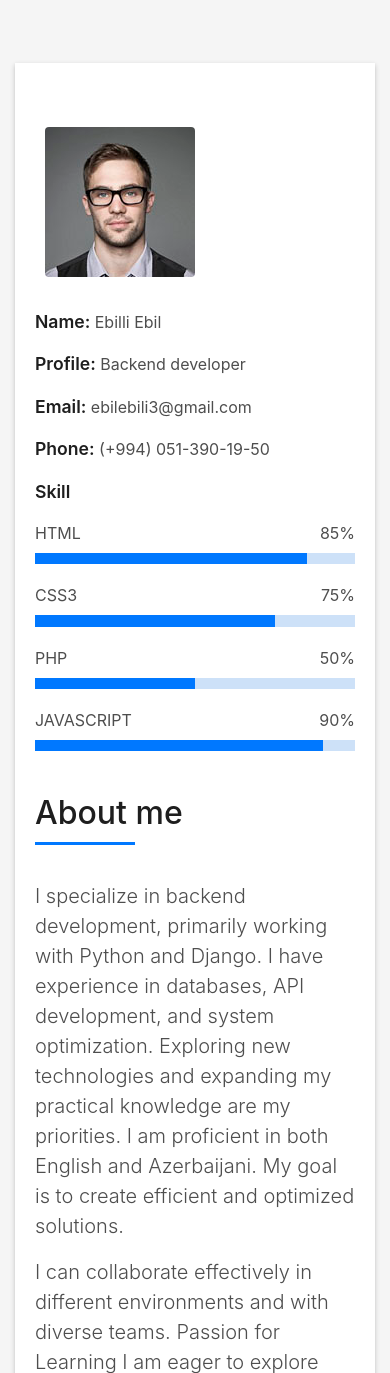
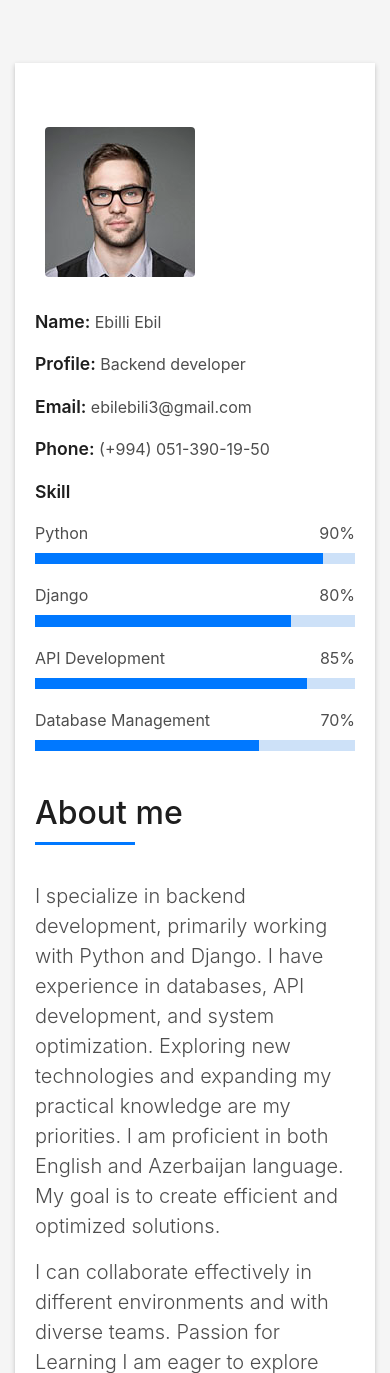
Before and after one commit to ebilebilli/Portfolio, a Django app: page / in a window 390 px wide. Shown: the part 845-2218 px from the top of the page. Run offline with Django 5.2, Linux system fonts and the light colour scheme; some libraries are stand-ins or nearby versions; some web fonts are replaced.

Commit message:
First version of my portfolio

```diff
--- a/portfolio/app/templates/index.html
+++ b/portfolio/app/templates/index.html
@@ -111,24 +108,24 @@
                 </div>
                 <div class="skill-mf">
                   <p class="title-s">Skill</p>
-                  <span>HTML</span> <span class="pull-right">85%</span>
+                  <span>Python</span> <span class="pull-right">90%</span>
                   <div class="progress">
-                    <div class="progress-bar" role="progressbar" style="width: 85%;" aria-valuenow="85" aria-valuemin="0"
+                    <div class="progress-bar" role="progressbar" style="width: 90%;" aria-valuenow="90" aria-valuemin="0"
                       aria-valuemax="100"></div>
                   </div>
-                  <span>CSS3</span> <span class="pull-right">75%</span>
+                  <span>Django</span> <span class="pull-right">80%</span>
                   <div class="progress">
-                    <div class="progress-bar" role="progressbar" style="width: 75%" aria-valuenow="75" aria-valuemin="0"
+                    <div class="progress-bar" role="progressbar" style="width: 80%" aria-valuenow="80" aria-valuemin="0"
                       aria-valuemax="100"></div>
                   </div>
-                  <span>PHP</span> <span class="pull-right">50%</span>
+                  <span>API Development</span> <span class="pull-right">85%</span>
                   <div class="progress">
-                    <div class="progress-bar" role="progressbar" style="width: 50%" aria-valuenow="50" aria-valuemin="0"
+                    <div class="progress-bar" role="progressbar" style="width: 85%" aria-valuenow="85" aria-valuemin="0"
                       aria-valuemax="100"></div>
                   </div>
-                  <span>JAVASCRIPT</span> <span class="pull-right">90%</span>
+                  <span>Database Management</span> <span class="pull-right">70%</span>
                   <div class="progress">
-                    <div class="progress-bar" role="progressbar" style="width: 90%" aria-valuenow="90" aria-valuemin="0"
+                    <div class="progress-bar" role="progressbar" style="width: 70%" aria-valuenow="70" aria-valuemin="0"
                       aria-valuemax="100"></div>
                   </div>
                 </div>
@@ -144,7 +141,7 @@
                       I specialize in backend development, primarily working with Python and Django.
                       I have experience in databases, API development, and system optimization.
                       Exploring new technologies and expanding my practical knowledge are my priorities.
-                      I am proficient in both English and Azerbaijani.
+                      I am proficient in both English and Azerbaijan language.
                       My goal is to create efficient and optimized solutions.
                   </p>
                   <p class="lead">
@@ -262,16 +259,17 @@
       <div class="row">
         <div class="col-md-4">
           <div class="work-box">
-            <a href="img/work-1.jpg" data-lightbox="gallery-mf">
+            <a href="portfolio\app\static\img\todo.jpg" data-lightbox="gallery-mf">
               <div class="work-img">
-                <img src="img/work-1.jpg" alt="" class="img-fluid">
+                <img src="portfolio\app\static\img\todo.jpg" alt="" class="img-fluid">
               </div>
               <div class="work-content">
                 <div class="row">
                   <div class="col-sm-8">
-                    <h2 class="w-title">Lorem impsum dolor</h2>
+                    <h2 class="w-title">To Do Project
+                    </h2>
                     <div class="w-more">
-                      <span class="w-ctegory">Web Design</span> / <span class="w-date">18 Sep. 2018</span>
+                      <span class="w-ctegory">Web Development</span> / <span class="w-date">18 Sep. 2025</span>
                     </div>
                   </div>
                   <div class="col-sm-4">
@@ -332,78 +330,7 @@
             </a>
           </div>
         </div>
-        <div class="col-md-4">
-          <div class="work-box">
-            <a href="img/work-4.jpg" data-lightbox="gallery-mf">
-              <div class="work-img">
-                <img src="img/work-4.jpg" alt="" class="img-fluid">
-              </div>
-              <div class="work-content">
-                <div class="row">
-                  <div class="col-sm-8">
-                    <h2 class="w-title">Bindo Laro Cado</h2>
-                    <div class="w-more">
-                      <span class="w-ctegory">Web Design</span> / <span class="w-date">18 Sep. 2018</span>
-                    </div>
-                  </div>
-                  <div class="col-sm-4">
-                    <div class="w-like">
-                      <span class="ion-ios-plus-outline"></span>
-                    </div>
-                  </div>
-                </div>
-              </div>
-            </a>
-          </div>
-        </div>
-        <div class="col-md-4">
-          <div class="work-box">
-            <a href="img/work-5.jpg" data-lightbox="gallery-mf">
-              <div class="work-img">
-                <img src="img/work-5.jpg" alt="" class="img-fluid">
-              </div>
-              <div class="work-content">
-                <div class="row">
-                  <div class="col-sm-8">
-                    <h2 class="w-title">Studio Lena Mado</h2>
-                    <div class="w-more">
-                      <span class="w-ctegory">Web Design</span> / <span class="w-date">18 Sep. 2018</span>
-                    </div>
-                  </div>
-                  <div class="col-sm-4">
-                    <div class="w-like">
-                      <span class="ion-ios-plus-outline"></span>
-                    </div>
-                  </div>
-                </div>
-              </div>
-            </a>
-          </div>
-        </div>
-        <div class="col-md-4">
-          <div class="work-box">
-            <a href="img/work-6.jpg" data-lightbox="gallery-mf">
-              <div class="work-img">
-                <img src="img/work-6.jpg" alt="" class="img-fluid">
-              </div>
-              <div class="work-content">
-                <div class="row">
-                  <div class="col-sm-8">
-                    <h2 class="w-title">Studio Big Bang</h2>
-                    <div class="w-more">
-                      <span class="w-ctegory">Web Design</span> / <span class="w-date">18 Sep. 2017</span>
-                    </div>
-                  </div>
-                  <div class="col-sm-4">
-                    <div class="w-like">
-                      <span class="ion-ios-plus-outline"></span>
-                    </div>
-                  </div>
-                </div>
-              </div>
-            </a>
-          </div>
-        </div>
+
 
       </div>
     </div>
```
Also changed, not shown: other parts of portfolio/app/templates/index.html (+10 -13 lines), portfolio/portfolio/settings.py (+8 -0 lines), portfolio/app/static/img/todo.jpg (added), portfolio/app/static/img/wallpaper_bot.jpg (added), portfolio/app/static/img/weather.jpg (added).
